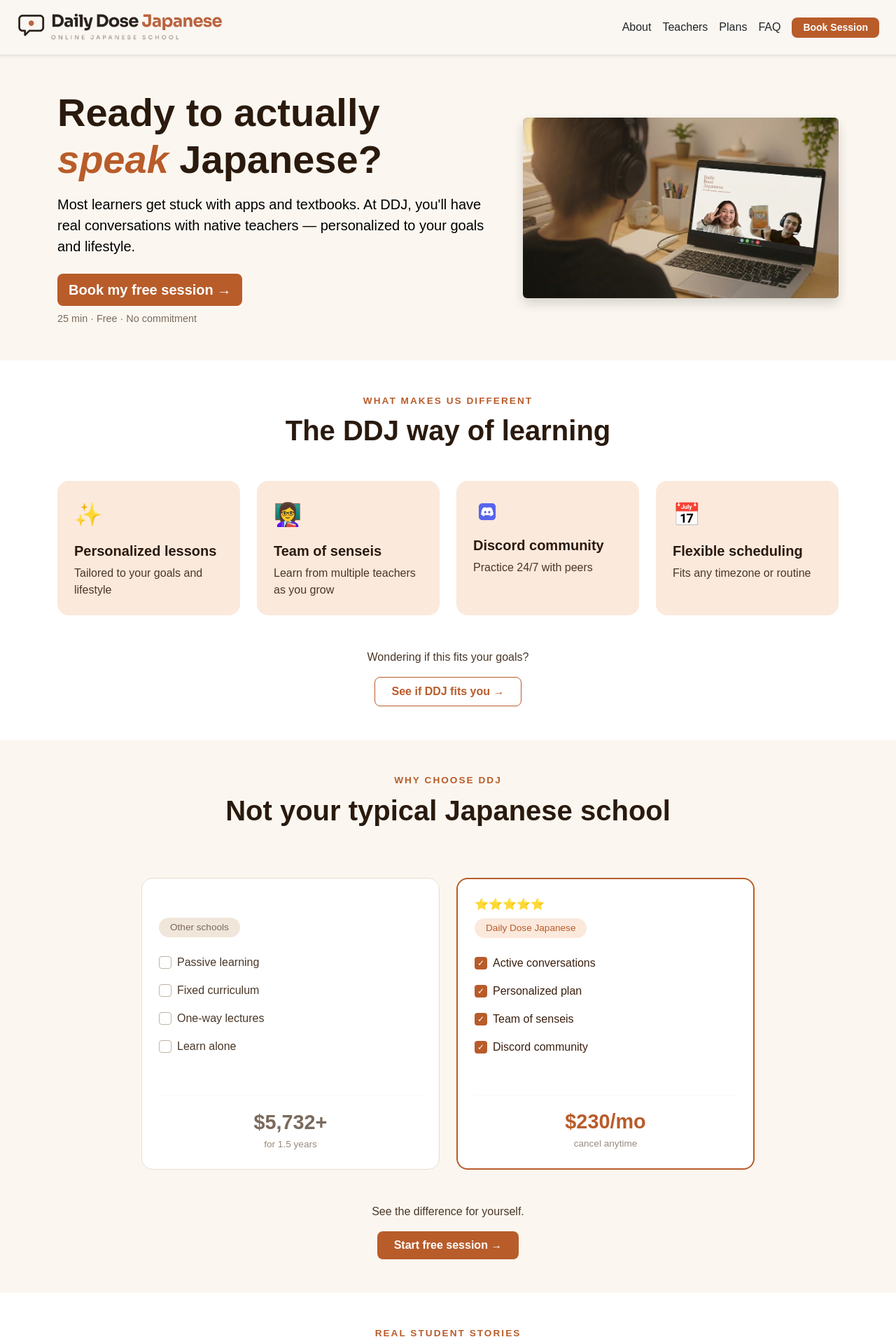
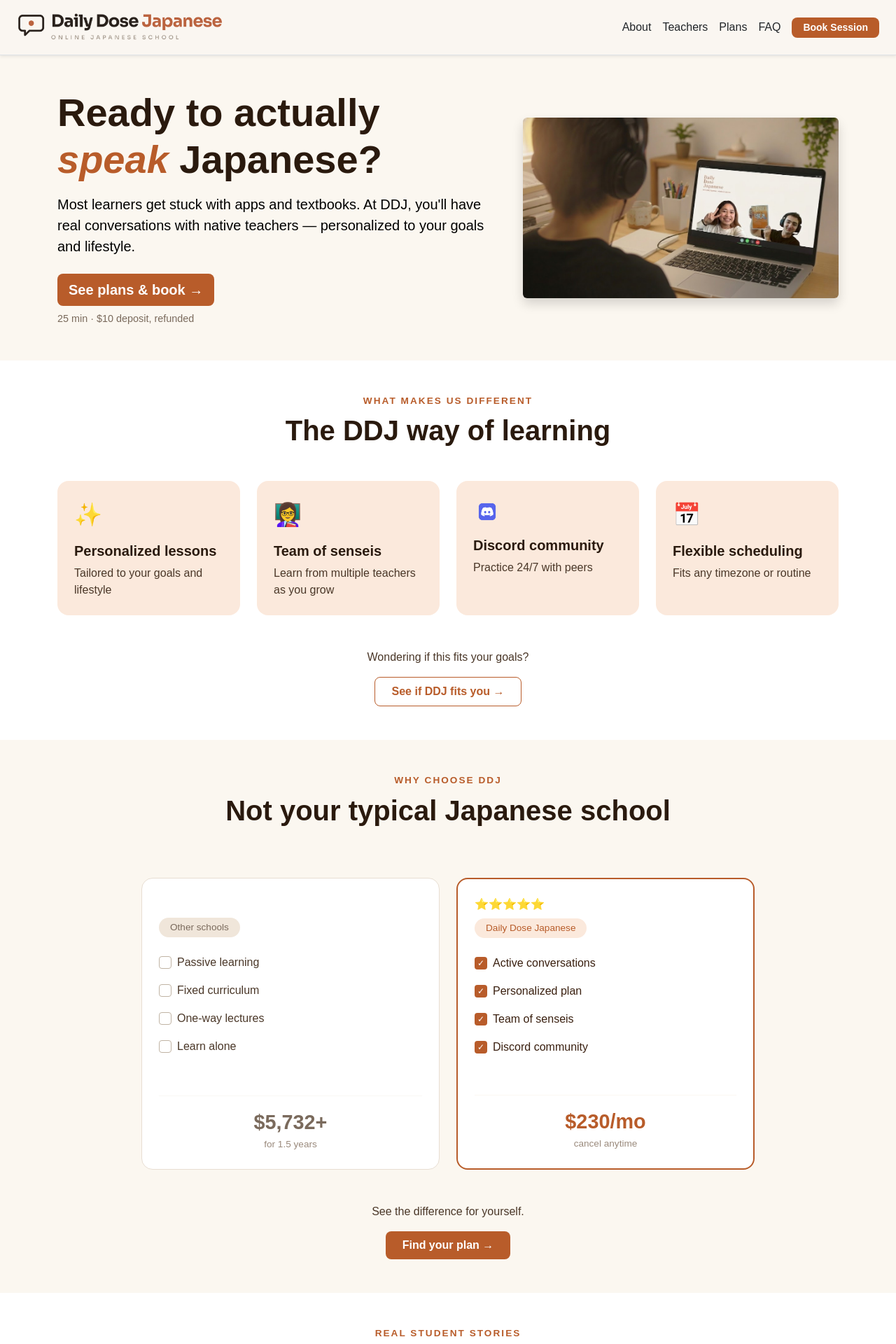
Before and after one commit to TomiPaajanen/DDJ-Website, a Next.js app: page / in a window 1280 px wide. Shown: the top 1920 px of the page at 70% size. Built offline with nearby package versions, Linux system fonts and the light colour scheme; a web font is replaced by a local one.

Commit message:
chore(ui): update homepage content strings and routes

```diff
--- a/src/app/page.tsx
+++ b/src/app/page.tsx
@@ -3,7 +3,6 @@ import Image from 'next/image';
 import FaqAccordion from './FaqAccordion';
 import Navbar from './Navbar';
 import ReviewsCarousel from './ReviewsCarousel';
-import BookButton from './BookButton';
 
 const teachers = [
   { firstName: 'Yuki',   image: 'yuki.png',   location: 'Canada', desc: ['5 years teaching experience', 'structured lessons'] },
@@ -31,15 +30,15 @@ export default function Home() {
               <p className="lead mb-4" style={{ color: '#000' }}>
                 Most learners get stuck with apps and textbooks. At DDJ, you&apos;ll have real conversations with native teachers — personalized to your goals and lifestyle.
               </p>
-              <BookButton
-                location="hero"
+              <Link
+                href="/plans"
                 className="btn btn-lg fw-bold"
                 style={{ background: '#b85c2a', color: '#fff', borderRadius: 8, border: 'none' }}
               >
-                Book my free session →
-              </BookButton>
+                See plans &amp; book →
+              </Link>
               <p className="mt-2 mb-0" style={{ color: '#7a6a5c', fontSize: '0.9rem' }}>
-                25 min · Free · No commitment
+                25 min · $10 deposit, refunded
               </p>
             </div>
             <div className="col-lg-5 mt-4 mt-lg-0">
@@ -169,13 +168,13 @@ export default function Home() {
 
           <div className="text-center mt-5">
             <p className="mb-3" style={{ color: '#4a3728' }}>See the difference for yourself.</p>
-            <BookButton
-              location="home-comparison"
+            <Link
+              href="/plans"
               className="btn fw-semibold px-4 py-2"
               style={{ background: '#b85c2a', color: '#fff', border: 'none', borderRadius: 8 }}
             >
-              Start free session →
-            </BookButton>
+              Find your plan →
+            </Link>
           </div>
         </div>
       </div>
@@ -280,15 +279,15 @@ export default function Home() {
           <p className="mb-4" style={{ color: '#d9c4b0', fontSize: '1.05rem' }}>
             Most students started from zero — real conversations within 3–6 months.
           </p>
-          <BookButton
-            location="home-banner"
+          <Link
+            href="/plans"
             className="btn fw-bold px-5 py-3"
             style={{ background: '#d2691e', color: '#fff', border: 'none', borderRadius: 8, fontSize: '1.1rem' }}
           >
-            Ready to start speaking Japanese?
-          </BookButton>
+            Choose your plan &amp; book →
+          </Link>
           <p className="mt-4 mb-0" style={{ color: '#d9c4b0', fontSize: '0.9rem' }}>
-            🔥 Only 10 free spots open each month (20th–30th)
+            🔥 Only 10 spots each month
           </p>
         </div>
       </div>
```
